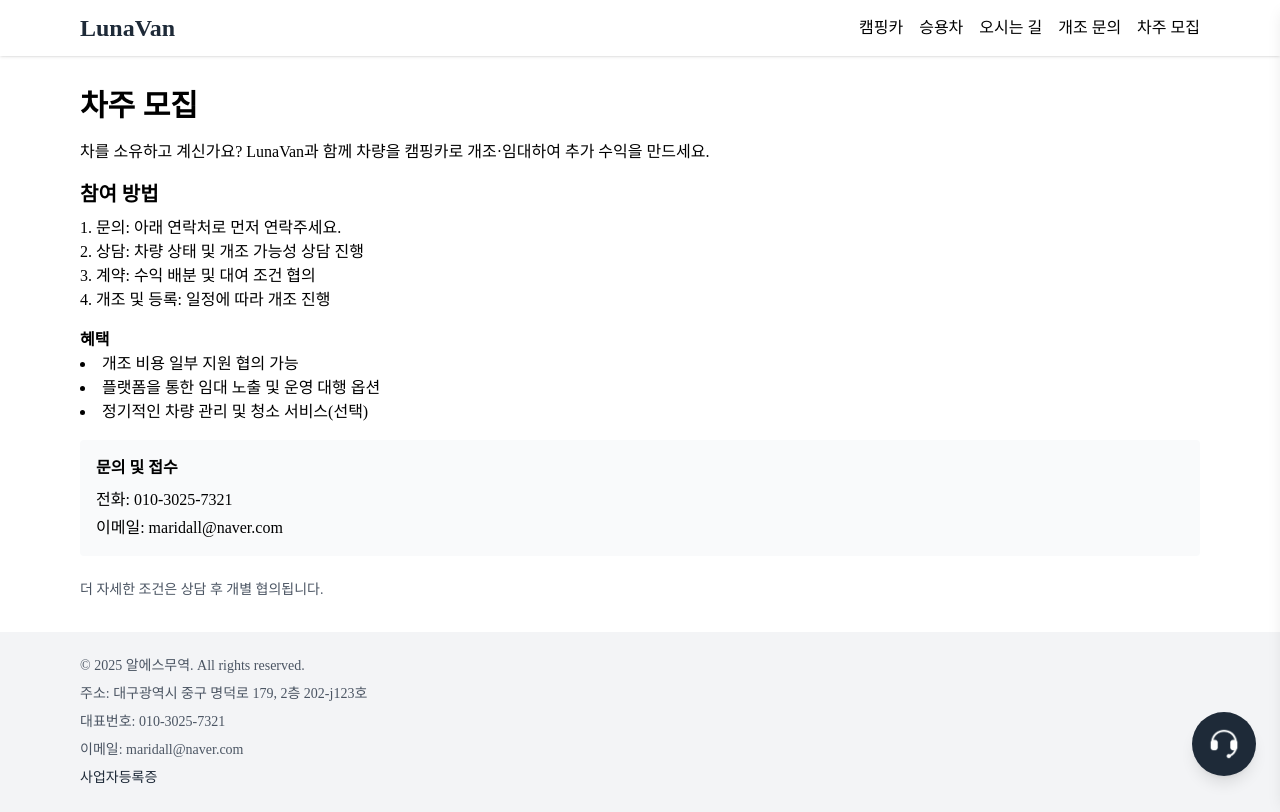
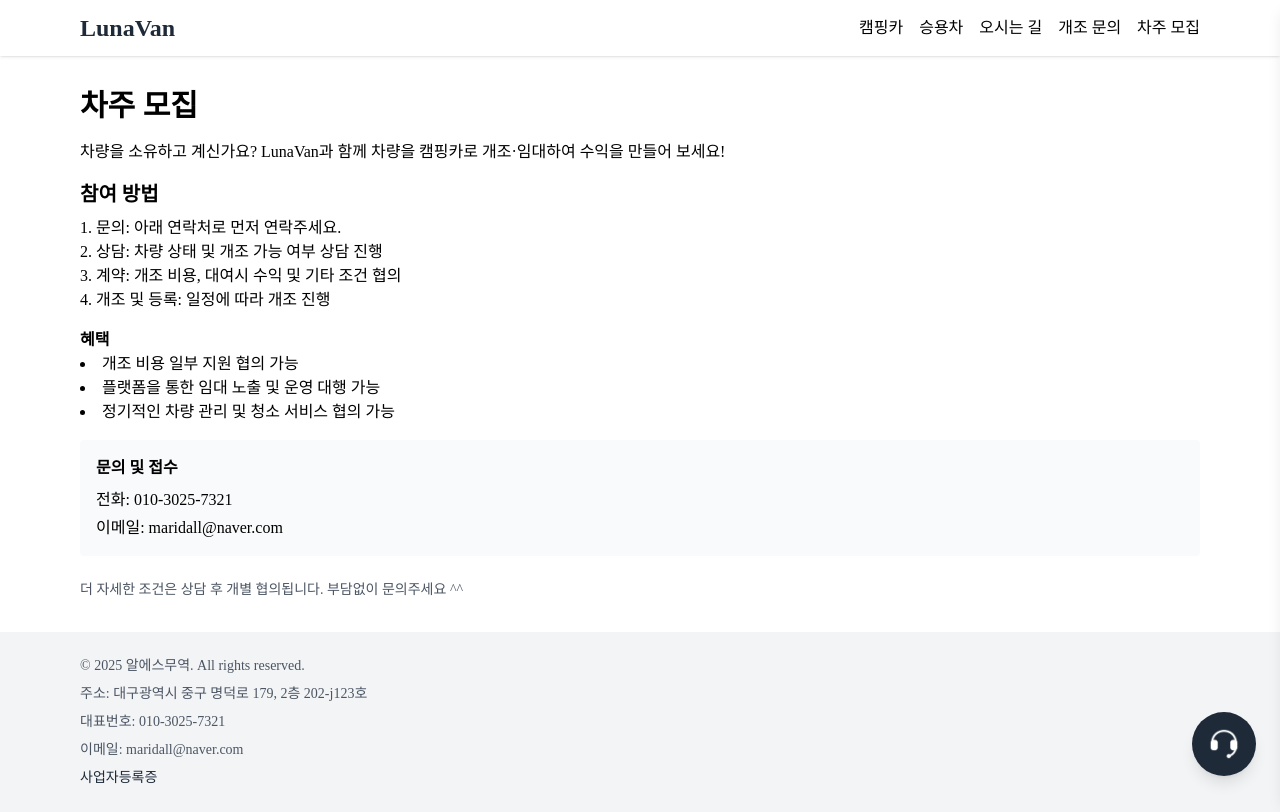
Before and after one commit to sssslu/CarRentServiceMVP, a Next.js app: page /owners in a window 1280 px wide. Built offline with nearby package versions, Linux system fonts and the light colour scheme.

Commit message:
약간 수정 및 링크 리포지토리 테스트

```diff
--- a/app/convert/page.tsx
+++ b/app/convert/page.tsx
@@ -5,7 +5,7 @@
     <div className="max-w-6xl mx-auto px-4 py-8">
       <h1 className="text-3xl font-bold mb-4">개조 문의</h1>
 
-      <p className="mb-4">당신의 차를 캠핑카로 개조하세요. 일반차량도 문제 없습니다. 사용하지 않으실 땐 다른분들께 대여 및 수익을 창출해보세요!</p>
+      <p className="mb-4">당신의 차량을 캠핑카로 개조하세요! 일반 차량도 문제 없습니다. 사용하지 않으실 땐 다른 분들께 대여하여 수익을 창출해보세요!</p>
 
   <h2 className="text-xl font-semibold mb-2 mt-20">이동의 자유, 감성의 기술</h2>
       <p className="mb-6 italic">Freedom to move, Technology that feels.</p>
--- a/app/owners/page.tsx
+++ b/app/owners/page.tsx
@@ -5,21 +5,21 @@
     <div className="max-w-6xl mx-auto px-4 py-8">
       <h1 className="text-3xl font-bold mb-4">차주 모집</h1>
 
-      <p className="mb-4">차를 소유하고 계신가요? LunaVan과 함께 차량을 캠핑카로 개조·임대하여 추가 수익을 만드세요.</p>
+      <p className="mb-4">차량을 소유하고 계신가요? LunaVan과 함께 차량을 캠핑카로 개조·임대하여 수익을 만들어 보세요!</p>
 
       <h2 className="text-xl font-semibold mb-2">참여 방법</h2>
       <ol className="list-decimal list-inside mb-4">
         <li>문의: 아래 연락처로 먼저 연락주세요.</li>
-        <li>상담: 차량 상태 및 개조 가능성 상담 진행</li>
-        <li>계약: 수익 배분 및 대여 조건 협의</li>
+        <li>상담: 차량 상태 및 개조 가능 여부 상담 진행</li>
+        <li>계약: 개조 비용, 대여시 수익 및 기타 조건 협의</li>
         <li>개조 및 등록: 일정에 따라 개조 진행</li>
       </ol>
 
       <h3 className="font-semibold">혜택</h3>
       <ul className="list-disc list-inside mb-4">
         <li>개조 비용 일부 지원 협의 가능</li>
-        <li>플랫폼을 통한 임대 노출 및 운영 대행 옵션</li>
-        <li>정기적인 차량 관리 및 청소 서비스(선택)</li>
+        <li>플랫폼을 통한 임대 노출 및 운영 대행 가능</li>
+        <li>정기적인 차량 관리 및 청소 서비스 협의 가능</li>
       </ul>
 
       <div className="p-4 bg-gray-50 rounded">
@@ -28,7 +28,7 @@
         <p className="mt-1">이메일: maridall@naver.com</p>
       </div>
 
-      <p className="mt-6 text-sm text-gray-600">더 자세한 조건은 상담 후 개별 협의됩니다.</p>
+      <p className="mt-6 text-sm text-gray-600">더 자세한 조건은 상담 후 개별 협의됩니다. 부담없이 문의주세요 ^^</p>
     </div>
   );
 }
```
